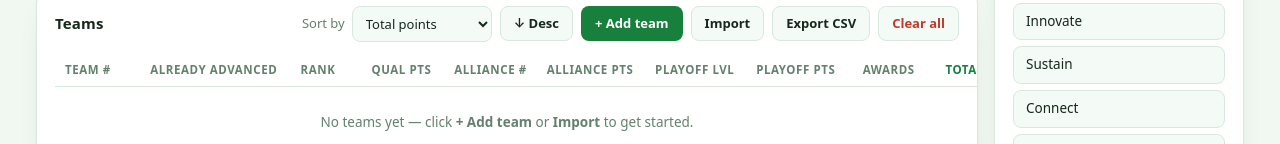
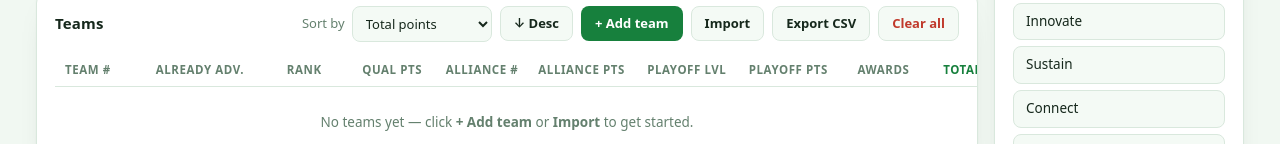
Before and after one commit to syt6099/ftc-advancement-points, a plain HTML site: page index.html in a window 1280 px wide. Shown: the part 336-480 px from the top of the page. Drawn offline with Linux system fonts and the light colour scheme.

Commit message:
Update index.html

```diff
--- a/index.html
+++ b/index.html
@@ -350,7 +350,7 @@
             <thead>
               <tr>
                 <th class="c-team" data-sort="number">Team #</th>
-                <th class="c-check">Already advanced</th>
+                <th class="c-check">Already adv.</th>
                 <th class="c-rank" data-sort="rank">Rank</th>
                 <th class="c-qual num" data-sort="qual">Qual pts</th>
                 <th class="c-all num">Alliance #</th>
```
